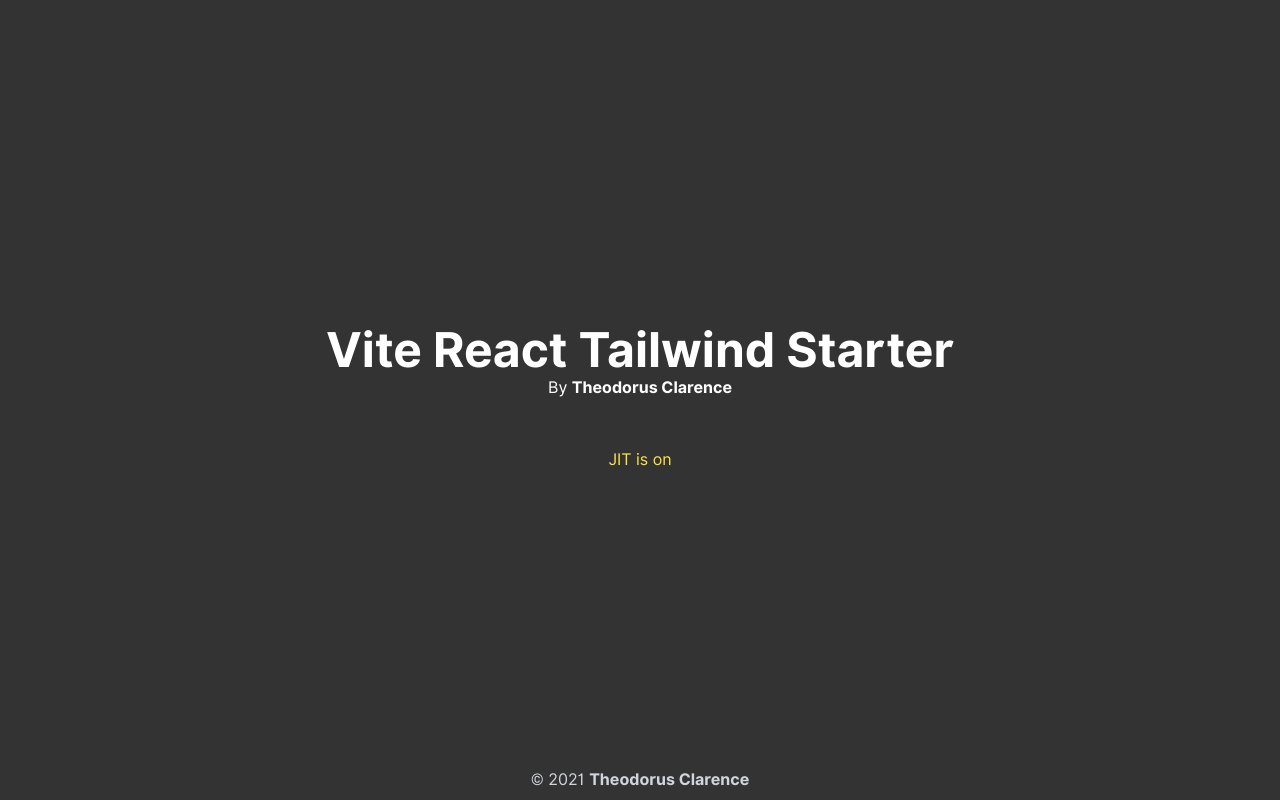
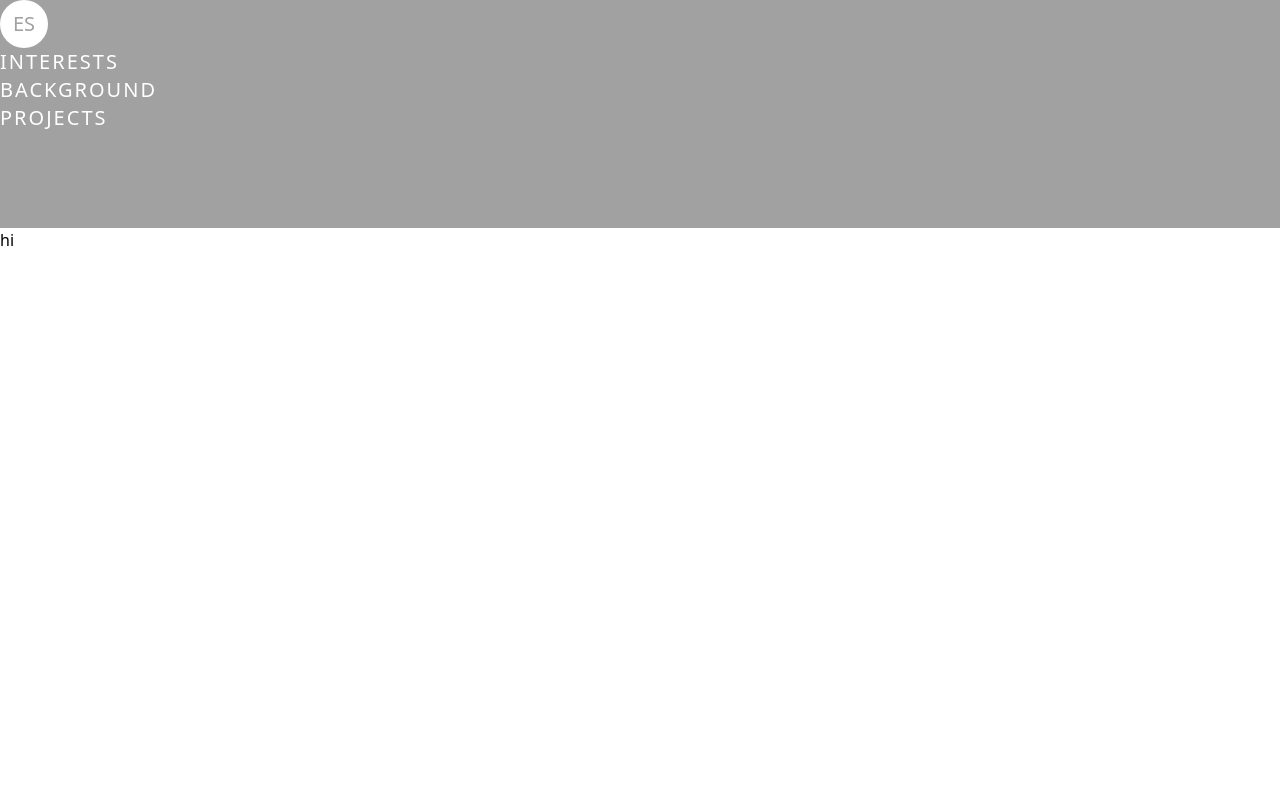
Before and after one commit to nick-stebbings/my-portfolio, a React (Vite) app: page / in a window 1280 px wide. Built offline with nearby package versions, Linux system fonts and the light colour scheme.

Commit message:
Add header elements

```diff
--- a/src/pages/Home.jsx
+++ b/src/pages/Home.jsx
@@ -1,35 +1,34 @@
 import React from 'react';
 
 import CustomLink from '@/components/CustomLink';
+import { ROUTE_STRINGS } from '@/routes/Routes';
 
 export default function Home() {
   return (
     <>
-      <main>
-        <section className='bg-dark'>
-          <div className='flex flex-col items-center justify-center min-h-screen text-white layout'>
-            <CustomLink href='https://github.com/theodorusclarence/vite-react-tailwind-starter'>
-              <h1>Vite React Tailwind Starter</h1>
-            </CustomLink>
-            <p className='mb-4'>
-              By{' '}
-              <CustomLink href='https://theodorusclarence.com'>
-                Theodorus Clarence
-              </CustomLink>
-            </p>
-
-            <div className='mt-8 text-dark'>
-              <p className='text-[#ffe347]'>JIT is on</p>
-            </div>
-            <footer className='absolute text-gray-300 bottom-2'>
-              © {new Date().getFullYear()}{' '}
-              <CustomLink href='https://theodorusclarence.com'>
-                Theodorus Clarence
-              </CustomLink>
-            </footer>
-          </div>
-        </section>
-      </main>
+      <header className='w-full min-h-screen, font-sans, bg-gray-900'>
+        <div>
+          <a
+            href='#'
+            className='flex items-center justify-center w-12 h-12 text-xl text-gray-900 bg-white rounded-full'
+          >
+            ES
+          </a>
+        </div>
+        <nav className='border-1 grid w-full grid-cols-4 pb-24 border-white'>
+          <ul>
+            {ROUTE_STRINGS.map((route, idx) => (
+              <li
+                key={idx}
+                className='text-xl tracking-widest text-white uppercase'
+              >
+                {route}
+              </li>
+            ))}
+          </ul>
+        </nav>
+      </header>
+      <main>hi</main>
     </>
   );
 }
--- a/src/routes/Routes.jsx
+++ b/src/routes/Routes.jsx
@@ -1,5 +1,7 @@
 import React from 'react';
 import { BrowserRouter as Router, Route, Switch } from 'react-router-dom';
+
+export const ROUTE_STRINGS = ['Interests', 'Background', 'Projects'];
 
 import Home from '@/pages/Home';
 
--- a/tailwind.config.js
+++ b/tailwind.config.js
@@ -7,12 +7,11 @@
   theme: {
     extend: {
       fontFamily: {
-        primary: ['Inter', ...fontFamily.sans],
+        primary: ['Poppins', ...fontFamily.sans],
       },
       colors: {
-        primary: {
-          400: '#00E0F3',
-          500: '#00c4fd',
+        gray: {
+          900: '#a1a1a1',
         },
         dark: '#333333',
       },
--- a/vite.config.js
+++ b/vite.config.js
@@ -8,4 +8,10 @@
     alias: [{ find: '@', replacement: path.resolve(__dirname, '/src') }],
   },
   plugins: [reactRefresh()],
+
+  server: {
+    watch: {
+      usePolling: true,
+    },
+  },
 });
```
Also changed, not shown: 1 other file (tests, documents, lock files or other folders).
